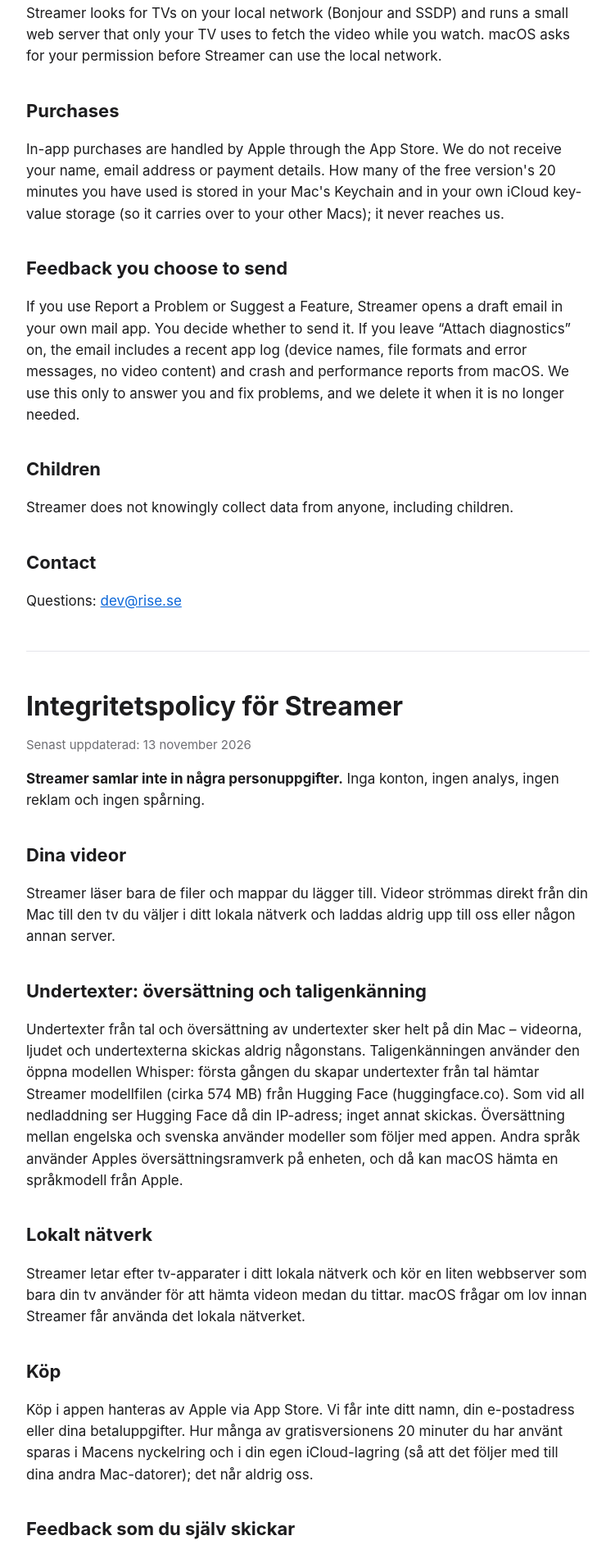
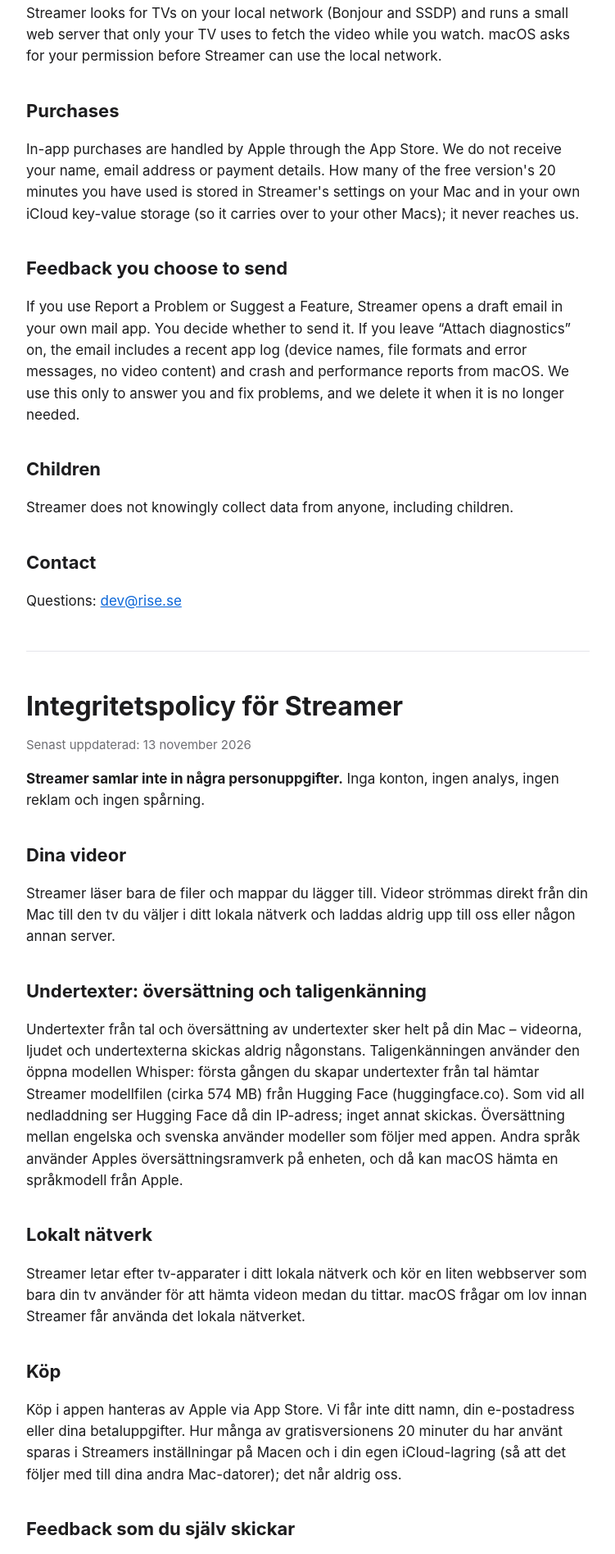
Before and after one commit to erik-rise/StreamerApp, a plain HTML site: page privacy.html in a window 1280 px wide. Shown: the part 786-2682 px from the top of the page at 82% size, without its empty margins (264-1015 px from the left). Drawn offline with Linux system fonts and the light colour scheme.

Commit message:
Privacy: free-minute counter in Streamer's settings and iCloud

```diff
--- a/privacy.html
+++ b/privacy.html
@@ -27,7 +27,7 @@ code{font:14px ui-monospace,Menlo,monospace;background:var(--line);padding:1px 5
 <p>Streamer looks for TVs on your local network (Bonjour and SSDP) and runs a small web server that only your TV uses to fetch the video while you watch. macOS asks for your permission before Streamer can use the local network.</p>
 
 <h2>Purchases</h2>
-<p>In-app purchases are handled by Apple through the App Store. We do not receive your name, email address or payment details. How many of the free version's 20 minutes you have used is stored in your Mac's Keychain and in your own iCloud key-value storage (so it carries over to your other Macs); it never reaches us.</p>
+<p>In-app purchases are handled by Apple through the App Store. We do not receive your name, email address or payment details. How many of the free version's 20 minutes you have used is stored in Streamer's settings on your Mac and in your own iCloud key-value storage (so it carries over to your other Macs); it never reaches us.</p>
 
 <h2>Feedback you choose to send</h2>
 <p>If you use Report a Problem or Suggest a Feature, Streamer opens a draft email in your own mail app. You decide whether to send it. If you leave “Attach diagnostics” on, the email includes a recent app log (device names, file formats and error messages, no video content) and crash and performance reports from macOS. We use this only to answer you and fix problems, and we delete it when it is no longer needed.</p>
@@ -49,7 +49,7 @@ code{font:14px ui-monospace,Menlo,monospace;background:var(--line);padding:1px 5
 <h2>Lokalt nätverk</h2>
 <p>Streamer letar efter tv-apparater i ditt lokala nätverk och kör en liten webbserver som bara din tv använder för att hämta videon medan du tittar. macOS frågar om lov innan Streamer får använda det lokala nätverket.</p>
 <h2>Köp</h2>
-<p>Köp i appen hanteras av Apple via App Store. Vi får inte ditt namn, din e-postadress eller dina betaluppgifter. Hur många av gratisversionens 20 minuter du har använt sparas i Macens nyckelring och i din egen iCloud-lagring (så att det följer med till dina andra Mac-datorer); det når aldrig oss.</p>
+<p>Köp i appen hanteras av Apple via App Store. Vi får inte ditt namn, din e-postadress eller dina betaluppgifter. Hur många av gratisversionens 20 minuter du har använt sparas i Streamers inställningar på Macen och i din egen iCloud-lagring (så att det följer med till dina andra Mac-datorer); det når aldrig oss.</p>
 <h2>Feedback som du själv skickar</h2>
 <p>Om du använder Rapportera ett problem eller Föreslå en funktion öppnar Streamer ett mejlutkast i ditt eget e-postprogram. Du bestämmer själv om det ska skickas. Med ”Bifoga diagnostik” påslaget följer en logg (enhetsnamn, filformat och felmeddelanden, inget videoinnehåll) och rapporter om krascher och prestanda från macOS med. Vi använder det bara för att svara dig och rätta fel, och raderar det när det inte längre behövs.</p>
 <h2>Kontakt</h2>
```
